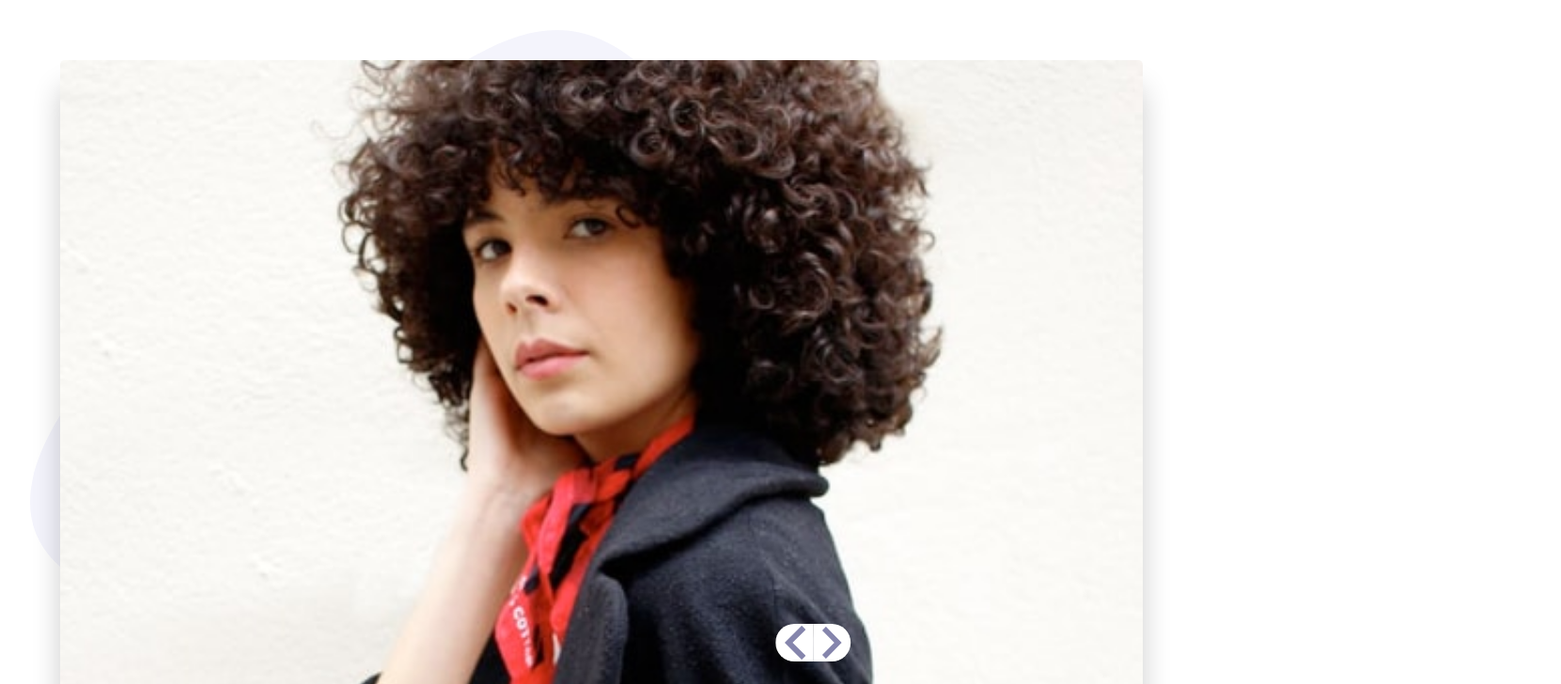
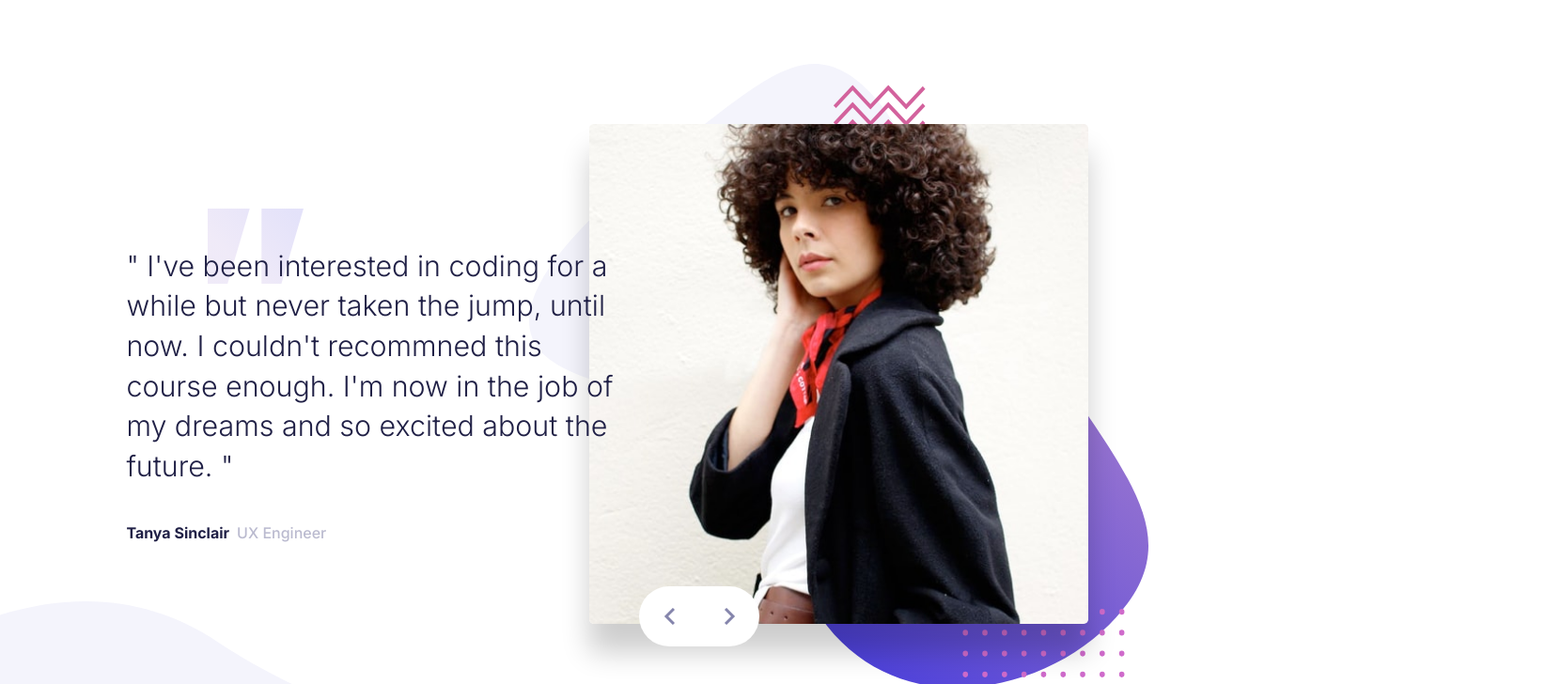
Before and after one commit to FrontendMentor-Lecap/Bootcamp-Testimonials-Slider, a plain HTML site: page index.html in a window 1280 px wide. Shown: the top 728 px of the page at 94% size, 1661 px wide, since content can reach past the window. Drawn offline with Linux system fonts and the light colour scheme.

Commit message:
mobile css start

```diff
--- a/app.js
+++ b/app.js
@@ -13,7 +13,7 @@ const users = [
   {
     username: 'Tanya Sinclair',
     userrole: 'UX Engineer',
-    testimony: ` " I've been interested in coding for a while but never taken the jump, until now. I couldn't recommned this course enough. I'm now in th ejob of my dreams and so excited about the future." `,
+    testimony: ` " I've been interested in coding for a while but never taken the jump, until now. I couldn't recommned this course enough. I'm now in the job of my dreams and so excited about the future. " `,
     imgSrc: '/images/image-tanya.jpg',
   },
   {
@@ -54,7 +54,7 @@ const slideOut = count => {
 };
 
 const prevSlide = () => {
-  conter <= 0 ? (counter = users.length - 1) : counter--;
+  counter <= 0 ? (counter = users.length - 1) : counter--;
 
   slideOut(counter);
 };
--- a/style.css
+++ b/style.css
@@ -23,6 +23,8 @@ body {
   background-position: bottom left;
   background-size: 70vw 10vh;
   padding: 2rem;
+  display: flex;
+  justify-content: center;
 }
 
 .testimonial {
@@ -63,6 +65,7 @@ body {
 .navigation .btn {
   background-color: white;
   border: none;
+  outline: none;
   padding: 0.5rem;
   width: 2.5rem;
   height: 2.5rem;
@@ -81,16 +84,16 @@ body {
 }
 
 .testimonial__container {
-  background-image: url(/images/pattern-quotes.svg);
-  background-repeat: no-repeat;
-  background-size: 14vw 6vh;
-  background-position: 50% 0;
   text-align: center;
   margin: 2rem 0;
 }
 
 .testimonial__text {
   font-size: 0.9rem;
+  background-image: url(/images/pattern-quotes.svg);
+  background-repeat: no-repeat;
+  background-size: 14vw 6vh;
+  background-position: 50% 0;
   font-weight: 300;
   line-height: 1.4;
   padding: 7% 8vw 5%;
@@ -117,60 +120,67 @@ body {
 }
 
 @media (min-width: 900px) {
-  article {
-    flex-direction: row-reverse;
-    max-width: 100rem;
+  .wrapper {
+    background-size: 40vw 20vh;
   }
 
-  .image {
-    width: 44rem;
+  .testimonial {
+    flex-direction: row-reverse;
+    justify-content: center;
+    align-items: center;
+    margin: 0 2vw;
+    max-width: 1320px;
   }
 
-  .image img {
-    width: 87%;
+  .image__container {
+    display: flex;
+    background-size: 100% 100%;
+    width: 135%;
+    align-items: center;
+    padding: 4rem;
+    height: auto;
+  }
+
+  .image__div {
+    height: auto;
   }
 
   .navigation {
-    top: 75vh;
-    left: 63vw;
-    overflow: hidden;
-    width: 7vw;
+    left: 10%;
+    transform: none;
   }
 
-  .navigation img {
-    width: 2.3rem;
+  .navigation .btn {
+    width: 4rem;
+    height: 4rem;
   }
 
-  .prev:hover,
-  .next:hover {
-    background-color: var(--grayblue);
+  .testimonial__container {
+    height: 100%;
+    width: 100%;
+    display: flex;
+    flex-direction: column;
+    justify-content: center;
+    text-align: left;
+    margin: 0 0 0 6vw;
   }
 
-  .content {
-    text-align: left;
-    background-size: 13vh;
-    background-position: 21vw 0;
-    padding: 2rem 0;
-    padding-left: 15vw;
-    overflow: visible;
+  .testimonial__text {
+    background-size: 8vw 10vh;
+    background-position: 20% 0;
+    z-index: 999;
+    font-size: 1.9rem;
+    padding: 5vh 0;
+    width: 125%;
   }
 
-  blockquote {
-    font-size: 1.8rem;
-    width: 134%;
-    line-height: 1.4;
+  .user__info {
+    display: flex;
+    justify-self: start;
+    font-size: 1rem;
   }
 
-  .name {
-    display: flex;
-  }
-
-  .job-title {
-    padding-left: 1rem;
-  }
-
-  .attribution {
-    left: 50%;
-    transform: translateX(-50%);
+  .user__role {
+    margin-left: 0.5rem;
   }
 }
```
